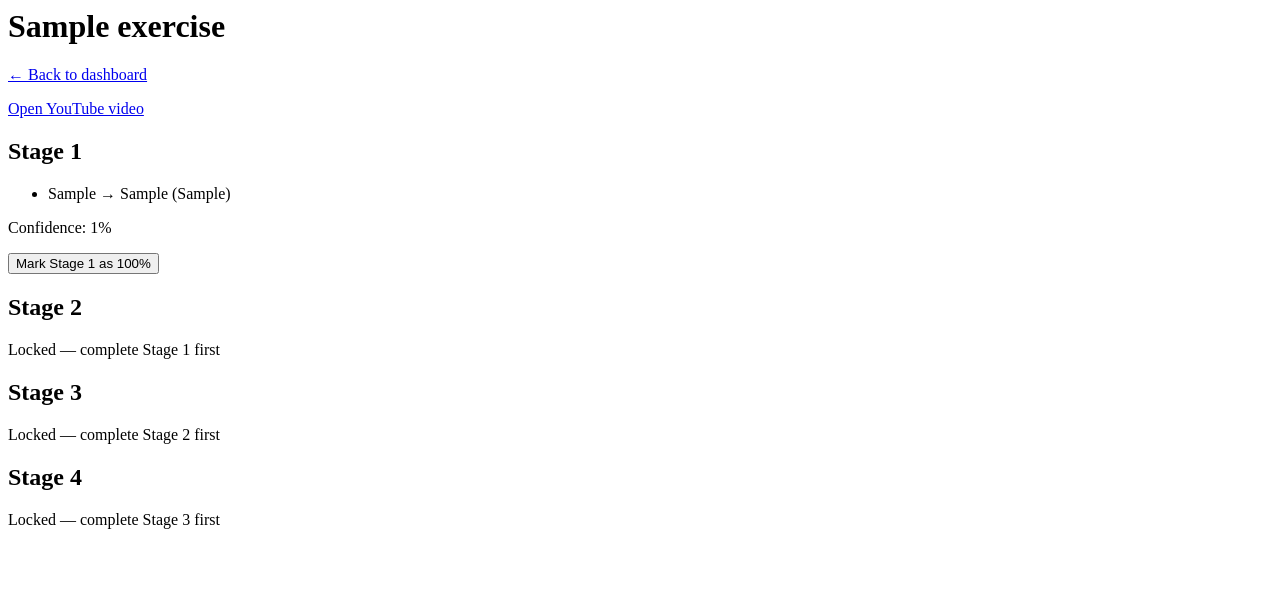
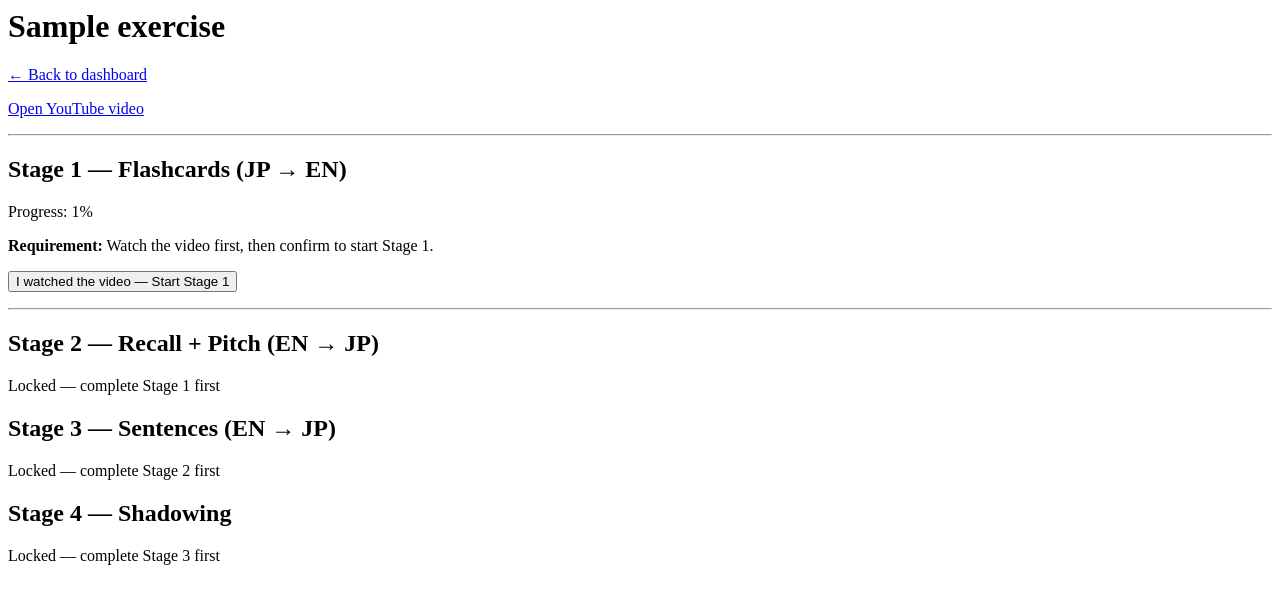
Before and after one commit to Kaneydudey/Tagood, a Django app: page /exercise/1/ in a window 1280 px wide. Shown: the top 604 px of the page. Run offline with Django 5.2, Linux system fonts and the light colour scheme; a user stored in the database is signed in; tables that the repository leaves empty hold one stand-in row (values such as "Sample post"); parts of the project's set-up code (start-up, migrations or seed data) failed here and were passed over.

Commit message:
Save and commit all changes

```diff
--- a/core/templates/core/exercise_detail.html
+++ b/core/templates/core/exercise_detail.html
@@ -5,7 +5,22 @@
   <p><a href="{{ ex.youtube_url }}" target="_blank">Open YouTube video</a></p>
 {% endif %}
 
-<h2>Stage 1</h2>
+<hr/>
+
+<h2>Stage 1 — Flashcards (JP → EN)</h2>
+<p>Progress: {{ prog.stage1_confidence }}%</p>
+
+{% if not prog.stage1_video_confirmed %}
+  <p><b>Requirement:</b> Watch the video first, then confirm to start Stage 1.</p>
+  <form method="post" action="{% url 'confirm_stage1_video' ex.id %}">
+    {% csrf_token %}
+    <button type="submit">I watched the video — Start Stage 1</button>
+  </form>
+{% else %}
+  <p><a href="{% url 'stage1_flashcards' ex.id %}">Start Stage 1 flashcards</a></p>
+
+  <details>
+    <summary>Show Stage 1 word list (admin/debug)</summary>
     <ul>
       {% for v in ex.vocab.all %}
         <li>{{ v.jp }} → {{ v.en }} {% if v.pitch %} ({{ v.pitch }}){% endif %}</li>
@@ -13,49 +28,28 @@
         <li>No vocab yet.</li>
       {% endfor %}
     </ul>
-<p>Confidence: {{ prog.stage1_confidence }}%</p>
-<form method="post" action="{% url 'complete_stage' ex.id 1 %}">
-  {% csrf_token %}
-  <button type="submit">Mark Stage 1 as 100%</button>
-</form>
+  </details>
+{% endif %}
 
-<h2>Stage 2</h2>
+<hr/>
+
+<h2>Stage 2 — Recall + Pitch (EN → JP)</h2>
 {% if prog.unlocked_stage2 %}
-  <p>Confidence: {{ prog.stage2_confidence }}%</p>
-  <form method="post" action="{% url 'complete_stage' ex.id 2 %}">
-    {% csrf_token %}
-    <button type="submit">Mark Stage 2 as 100%</button>
-  </form>
+  <p>Unlocked (coming next). Current: {{ prog.stage2_confidence }}%</p>
 {% else %}
   <p>Locked — complete Stage 1 first</p>
 {% endif %}
 
-<h2>Stage 3</h2>
+<h2>Stage 3 — Sentences (EN → JP)</h2>
 {% if prog.unlocked_stage3 %}
-  <ul>
-    {% for s in ex.sentences.all %}
-      <li>{{ s.en }} → {{ s.jp }}</li>
-    {% empty %}
-      <li>No sentences yet.</li>
-    {% endfor %}
-  </ul>
-
-  <p>Confidence: {{ prog.stage3_confidence }}%</p>
-  <form method="post" action="{% url 'complete_stage' ex.id 3 %}">
-    {% csrf_token %}
-    <button type="submit">Mark Stage 3 as 100%</button>
-  </form>
+  <p>Unlocked (coming next). Current: {{ prog.stage3_confidence }}%</p>
 {% else %}
   <p>Locked — complete Stage 2 first</p>
 {% endif %}
 
-<h2>Stage 4</h2>
+<h2>Stage 4 — Shadowing</h2>
 {% if prog.unlocked_stage4 %}
-  <p>Listens: {{ prog.stage4_listens }} / {{ prog.STAGE4_TARGET_LISTENS }}</p>
-  <form method="post" action="{% url 'stage4_listen' ex.id %}">
-    {% csrf_token %}
-    <button type="submit">+10 listens (demo)</button>
-  </form>
+  <p>Unlocked (coming next). Listens: {{ prog.stage4_listens }} / {{ prog.STAGE4_TARGET_LISTENS }}</p>
 {% else %}
   <p>Locked — complete Stage 3 first</p>
 {% endif %}
```
Lines whose indentation alone changed are shown as unchanged.
